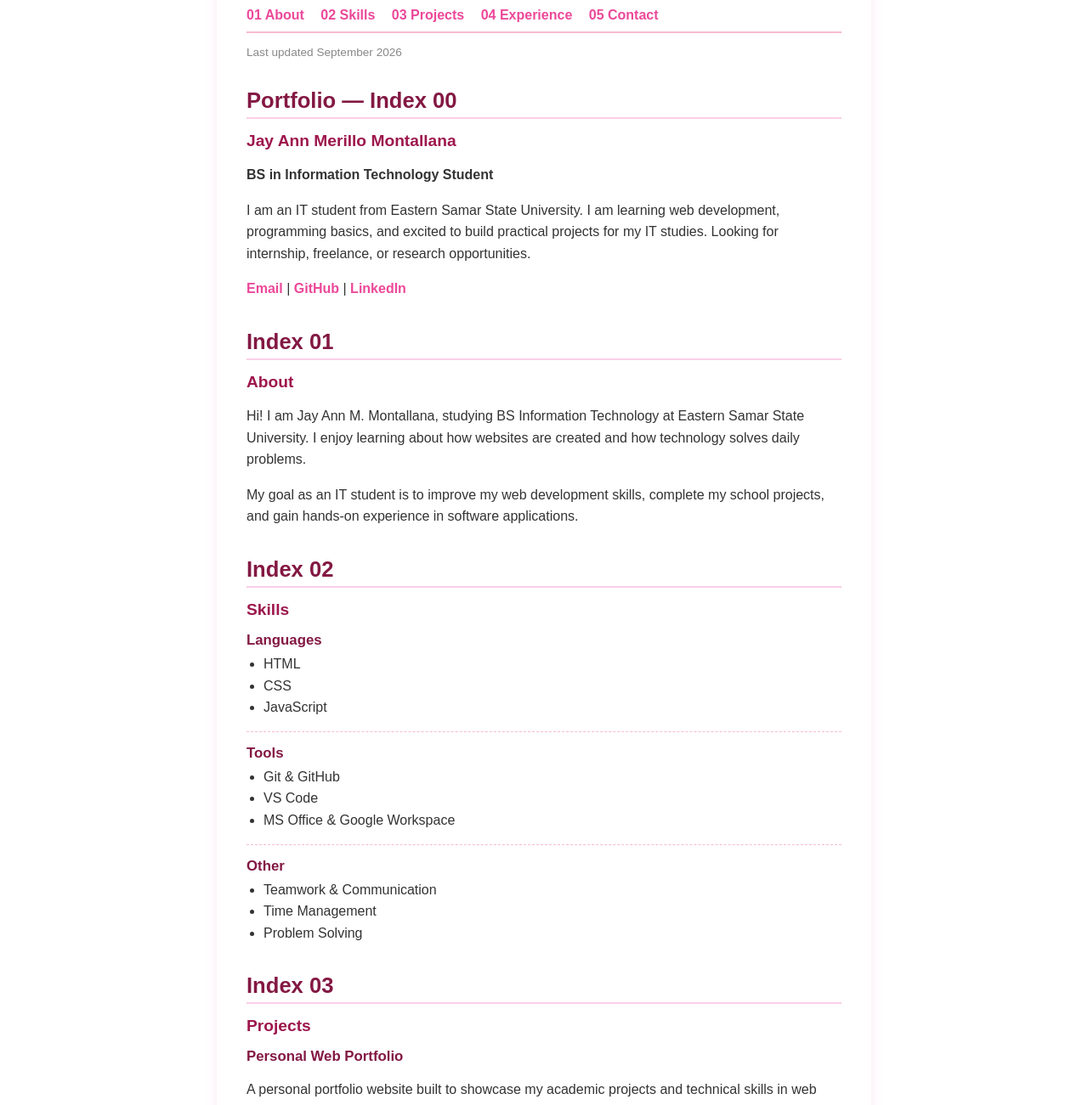
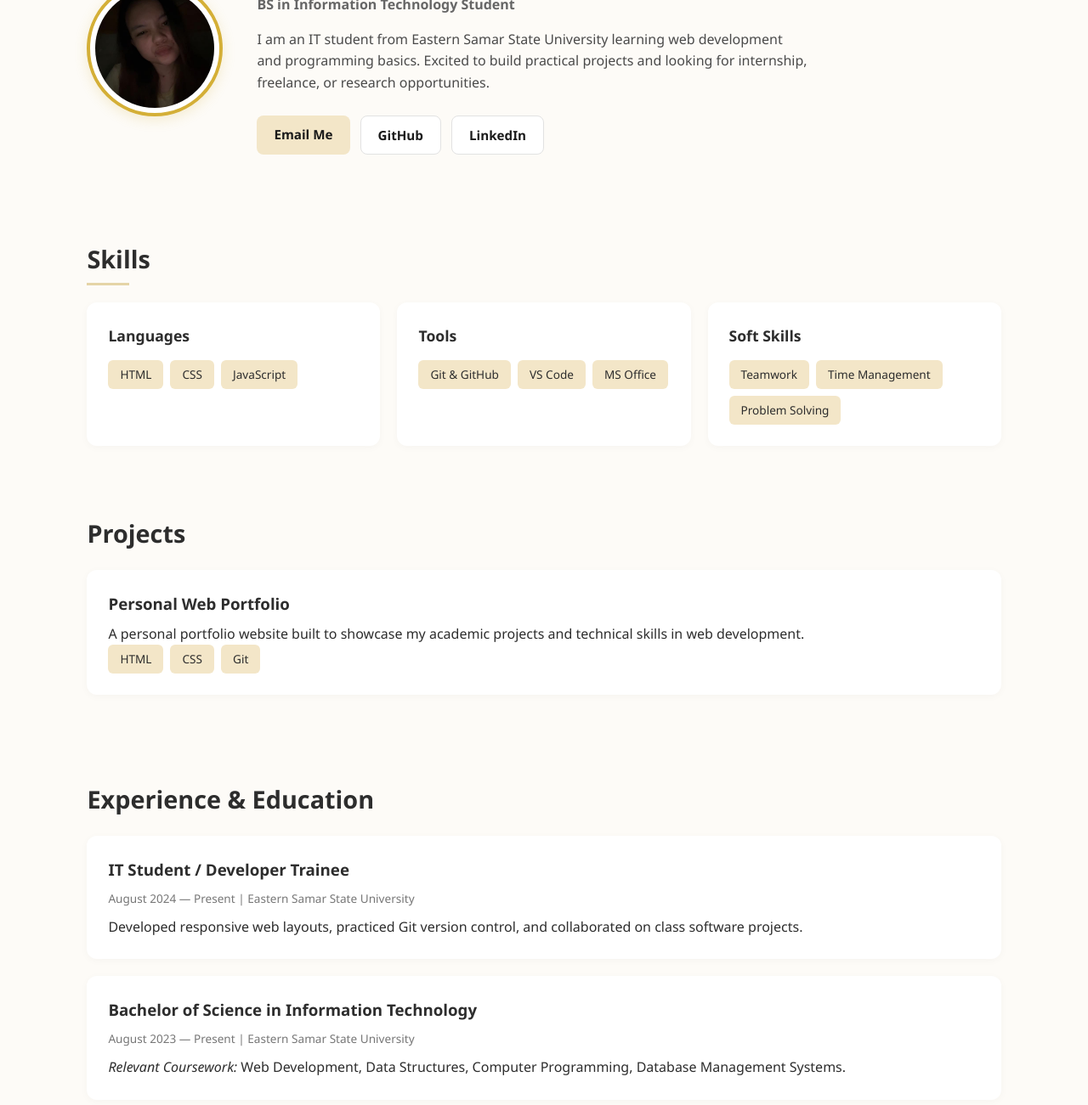
Before and after one commit to jxyxnn/my-portfolio, a plain HTML site: page index.html in a window 1280 px wide. Shown: the part 204-1505 px from the top of the page at 85% size. Drawn offline with Linux system fonts and the light colour scheme.

Commit message:
update portfolio

```diff
--- a/index.html
+++ b/index.html
@@ -8,157 +8,118 @@
 </head>
 <body>
 
-    <!-- Skip to Content for Accessibility -->
-    <a href="#main" class="skip-link">Skip to content</a>
+  <!-- Navigation -->
+  <nav class="navbar">
+    <div class="logo">Jay Ann</div>
+    <ul class="nav-links">
+      <li><a href="#about">About</a></li>
+      <li><a href="#skills">Skills</a></li>
+      <li><a href="#projects">Projects</a></li>
+      <li><a href="#experience">Experience</a></li>
+      <li><a href="#contact">Contact</a></li>
+    </ul>
+  </nav>
 
-    <div class="layout">
-        <main id="main">
+  <!-- Hero / About Section -->
+  <section id="about" class="hero-section">
+    <div class="hero-container">
 
-            <!-- Top Header Metadata Block -->
-            <div class="top-header">
-                <img src="https://via.placeholder.com/80" alt="Jay Ann M. Montallana" class="profile-img">
-                <div>
-                    <strong>Jay Ann Merillo Montallana</strong><br>
-                    <span>B.S. Information Technology, 2026</span>
+      <!-- Circle Frame Profile Image -->
+      <div class="profile-frame">
+        <img src="profile.jpg" alt="Jay Ann Merillo Montallana" class="profile-img">
+      </div>
+
+      <!-- Content -->
+      <div class="hero-content">
+        <h1>Jay Ann Merillo Montallana</h1>
+        <p class="subtitle">BS in Information Technology Student</p>
+        <p class="bio">
+          I am an IT student from Eastern Samar State University learning web development and programming basics. Excited to build practical projects and looking for internship, freelance, or research opportunities.
+        </p>
+
+        <div class="cta-buttons">
+          <a href="mailto:jayannmontallana53@gmail.com" class="btn btn-primary">Email Me</a>
+          <a href="https://github.com" target="_blank" class="btn btn-secondary">GitHub</a>
+          <a href="https://linkedin.com" target="_blank" class="btn btn-secondary">LinkedIn</a>
         </div>
       </div>
 
-            <!-- Top Menu Bar -->
-            <div class="nav-bar">
-                <a href="#index01">01 About</a>
-                <a href="#index02">02 Skills</a>
-                <a href="#index03">03 Projects</a>
-                <a href="#index04">04 Experience</a>
-                <a href="#index05">05 Contact</a>
     </div>
+  </section>
 
-            <div class="last-updated">Last updated September 2026</div>
+  <!-- Skills Section -->
+  <section id="skills" class="skills-section">
+    <h2>Skills</h2>
+    <div class="skills-grid">
 
-            <!-- INDEX 00 SECTION -->
-            <h1 class="section-title">Portfolio — Index 00</h1>
-
-            <h2 class="sub-heading">Jay Ann Merillo Montallana</h2>
-            <p><strong>BS in Information Technology Student</strong></p>
-
-            <p>I am an IT student from Eastern Samar State University. I am learning web development, programming basics, and excited to build practical projects for my IT studies. Looking for internship, freelance, or research opportunities.</p>
-
-            <p>
-                <a href="mailto:jayannmontallana53@gmail.com">Email</a> |
-                <a href="https://github.com" target="_blank">GitHub</a> |
-                <a href="https://linkedin.com" target="_blank">LinkedIn</a>
-            </p>
-
-            <!-- INDEX 01 SECTION -->
-            <div id="index01">
-                <h1 class="section-title">Index 01</h1>
-                <h2 class="sub-heading">About</h2>
-                <p>Hi! I am Jay Ann M. Montallana, studying BS Information Technology at Eastern Samar State University. I enjoy learning about how websites are created and how technology solves daily problems.</p>
-                <p>My goal as an IT student is to improve my web development skills, complete my school projects, and gain hands-on experience in software applications.</p>
-            </div>
-
-            <!-- INDEX 02 SECTION -->
-            <div id="index02">
-                <h1 class="section-title">Index 02</h1>
-                <h2 class="sub-heading">Skills</h2>
-
-                <h3 class="item-heading">Languages</h3>
-                <ul>
-                    <li>HTML</li>
-                    <li>CSS</li>
-                    <li>JavaScript</li>
-                </ul>
-
-                <hr class="divider">
-
-                <h3 class="item-heading">Tools</h3>
-                <ul>
-                    <li>Git & GitHub</li>
-                    <li>VS Code</li>
-                    <li>MS Office & Google Workspace</li>
-                </ul>
-
-                <hr class="divider">
-
-                <h3 class="item-heading">Other</h3>
-                <ul>
-                    <li>Teamwork & Communication</li>
-                    <li>Time Management</li>
-                    <li>Problem Solving</li>
-                </ul>
-            </div>
-
-            <!-- INDEX 03 SECTION -->
-            <div id="index03">
-                <h1 class="section-title">Index 03</h1>
-                <h2 class="sub-heading">Projects</h2>
-
-                <div class="item-block">
-                    <h3 class="item-heading">Personal Web Portfolio</h3>
-                    <p>A personal portfolio website built to showcase my academic projects and technical skills in web development.</p>
-                    <p>
-                        <span class="tech-tag">HTML</span>
-                        <span class="tech-tag">CSS</span>
-                        <span class="tech-tag">Git</span>
-                    </p>
-                    <p>
-                        <a href="#">Live demo</a> |
-                        <a href="https://github.com" target="_blank">Source</a>
-                    </p>
-                </div>
-
-                <div class="item-block">
-                    <h3 class="item-heading">[Second Project Name]</h3>
-                    <p>A short description of your project: what problem it solves and your role in building it.</p>
-                    <p>
-                        <span class="tech-tag">HTML</span>
-                        <span class="tech-tag">JavaScript</span>
-                    </p>
-                    <p>
-                        <a href="#">Live demo</a> |
-                        <a href="https://github.com" target="_blank">Source</a>
-                    </p>
+      <div class="skill-card">
+        <h3>Languages</h3>
+        <div class="tags">
+          <span class="tag">HTML</span>
+          <span class="tag">CSS</span>
+          <span class="tag">JavaScript</span>
         </div>
       </div>
 
-            <!-- INDEX 04 SECTION -->
-            <div id="index04">
-                <h1 class="section-title">Index 04</h1>
-                <h2 class="sub-heading">Experience & Education</h2>
+      <div class="skill-card">
+        <h3>Tools</h3>
+        <div class="tags">
+          <span class="tag">Git & GitHub</span>
+          <span class="tag">VS Code</span>
+          <span class="tag">MS Office</span>
+        </div>
+      </div>
 
-                <h3 class="item-heading">Experience</h3>
-                <div class="item-block">
-                    <div class="date-range">August 2024 — Present</div>
-                    <div style="font-weight: bold;">IT Student / Developer Trainee</div>
-                    <div class="org-name">Eastern Samar State University</div>
+      <div class="skill-card">
+        <h3>Soft Skills</h3>
+        <div class="tags">
+          <span class="tag">Teamwork</span>
+          <span class="tag">Time Management</span>
+          <span class="tag">Problem Solving</span>
+        </div>
+      </div>
+
+    </div>
+  </section>
+
+  <!-- Projects Section -->
+  <section id="projects" class="projects-section">
+    <h2>Projects</h2>
+    <div class="project-card">
+      <h3>Personal Web Portfolio</h3>
+      <p>A personal portfolio website built to showcase my academic projects and technical skills in web development.</p>
+      <div class="tags">
+        <span class="tag">HTML</span>
+        <span class="tag">CSS</span>
+        <span class="tag">Git</span>
+      </div>
+    </div>
+  </section>
+
+  <!-- Experience & Education Section -->
+  <section id="experience" class="experience-section">
+    <h2>Experience & Education</h2>
+
+    <div class="experience-card">
+      <h3>IT Student / Developer Trainee</h3>
+      <p class="meta">August 2024 — Present | Eastern Samar State University</p>
       <p>Developed responsive web layouts, practiced Git version control, and collaborated on class software projects.</p>
     </div>
 
-                <h3 class="item-heading">Education</h3>
-                <div class="item-block">
-                    <div class="date-range">August 2023 — Present</div>
-                    <div style="font-weight: bold;">Bachelor of Science in Information Technology</div>
-                    <div class="org-name">Eastern Samar State University</div>
-                    <p>Relevant Coursework: Web Development, Data Structures, Computer Programming, Database Management Systems.</p>
+    <div class="experience-card">
+      <h3>Bachelor of Science in Information Technology</h3>
+      <p class="meta">August 2023 — Present | Eastern Samar State University</p>
+      <p><em>Relevant Coursework:</em> Web Development, Data Structures, Computer Programming, Database Management Systems.</p>
     </div>
-            </div>
+  </section>
 
-            <!-- INDEX 05 SECTION -->
-            <div id="index05">
-                <h1 class="section-title">Index 05</h1>
-                <h2 class="sub-heading">Get in touch</h2>
-                <p>Open to internship, freelance, or research opportunities in web development. Reach out any time!</p>
-                <p>
-                    <a href="mailto:jayannmontallana53@gmail.com">jayannmontallana53@gmail.com</a> |
-                    <a href="tel:09278771335">09278771335</a>
-                </p>
-            </div>
-
-            <footer>
-                © 2026 Jay Ann M. Montallana. All rights reserved.
+  <!-- Contact Section -->
+  <footer id="contact" class="footer-section">
+    <h2>Get In Touch</h2>
+    <p>Email: <a href="mailto:jayannmontallana53@gmail.com">jayannmontallana53@gmail.com</a></p>
+    <p>Phone: 09278771335</p>
+    <p class="copyright">&copy; 2026 Jay Ann M. Montallana. All rights reserved.</p>
   </footer>
-
-        </main>
-    </div>
 
 </body>
 </html>
--- a/style.css
+++ b/style.css
@@ -1,149 +1,227 @@
-/* Soft Feminine Pastel Pink Theme */
-body {
-    background-color: #fff0f5; /* Light pink background */
-    color: #333333;            /* Clear text */
-    font-family: Arial, sans-serif;
-    margin: 30px auto;
-    max-width: 700px;
-    background-color: #ffffff; /* White card layout */
-    padding: 35px;
-    border-radius: 12px;
-    box-shadow: 0 4px 15px rgba(244, 114, 182, 0.15);
+/* General Resets & Typography */
+* {
+  margin: 0;
+  padding: 0;
+  box-sizing: border-box;
+  font-family: 'Segoe UI', Tahoma, Geneva, Verdana, sans-serif;
 }
 
-/* Accessibility link */
-.skip-link {
-    display: inline-block;
-    margin-bottom: 15px;
-    font-size: 0.9rem;
+body {
+  background-color: #fdfbf7;
+  color: #2d2d2d;
+  line-height: 1.6;
 }
 
-/* Top Header Metadata Block */
-.top-header {
-    display: flex;
-    align-items: center;
-    gap: 15px;
-    margin-bottom: 20px;
-    font-size: 0.95rem;
-    color: #888888;
+/* Navbar */
+.navbar {
+  display: flex;
+  justify-content: space-between;
+  align-items: center;
+  padding: 20px 8%;
+  background-color: #fdfbf7;
+}
+
+.logo {
+  font-size: 1.4rem;
+  font-weight: bold;
+}
+
+.nav-links {
+  display: flex;
+  list-style: none;
+  gap: 20px;
+}
+
+.nav-links a {
+  text-decoration: none;
+  color: #2d2d2d;
+  font-weight: 500;
+  transition: color 0.3s;
+}
+
+.nav-links a:hover {
+  color: #cbb26b;
+}
+
+/* Hero Section */
+.hero-section {
+  padding: 60px 8%;
+}
+
+.hero-container {
+  display: flex;
+  align-items: center;
+  gap: 40px;
+  max-width: 1100px;
+}
+
+/* Circle Frame with Gold Border */
+.profile-frame {
+  width: 160px;
+  height: 160px;
+  border-radius: 50%;
+  border: 4px solid #d4af37; /* Warm Gold Border */
+  padding: 6px;             /* Space between image and border */
+  background-color: #ffffff;
+  display: flex;
+  align-items: center;
+  justify-content: center;
+  flex-shrink: 0;
+  box-shadow: 0 4px 15px rgba(212, 175, 55, 0.2);
 }
 
 .profile-img {
-    width: 80px;
-    height: 80px;
-    border-radius: 50%;
-    object-fit: cover;
-    border: 2px solid #f8bbd0;
+  width: 100%;
+  height: 100%;
+  object-fit: cover;
+  border-radius: 50%;
 }
 
-/* Menu Bar */
-.nav-bar {
-    margin: 15px 0;
-    padding: 10px 0;
-    border-top: 2px solid #f8bbd0;
-    border-bottom: 2px solid #f8bbd0;
-    font-weight: bold;
+/* Hero Content */
+.hero-content h1 {
+  font-size: 2.2rem;
+  font-weight: 700;
+  color: #1a1a1a;
+  margin-bottom: 5px;
 }
 
-.nav-bar a {
-    color: #ec4899;
-    text-decoration: none;
-    margin-right: 15px;
+.subtitle {
+  font-weight: 600;
+  color: #666;
+  margin-bottom: 15px;
 }
 
-.nav-bar a:hover {
-    color: #be185d;
+.bio {
+  color: #4a4a4a;
+  max-width: 650px;
+  margin-bottom: 25px;
 }
 
-.last-updated {
-    font-size: 0.85rem;
-    color: #888888;
-    margin-bottom: 25px;
+/* Buttons */
+.cta-buttons {
+  display: flex;
+  gap: 12px;
 }
 
-/* Headings */
-h1.section-title {
-    color: #831843; /* Deep Pink Accent */
-    font-size: 1.6rem;
-    margin-top: 35px;
-    margin-bottom: 15px;
-    border-bottom: 2px solid #fbcfe8;
-    padding-bottom: 5px;
+.btn {
+  padding: 10px 20px;
+  border-radius: 8px;
+  text-decoration: none;
+  font-weight: 600;
+  font-size: 0.95rem;
+  transition: background-color 0.3s;
 }
 
-h2.sub-heading {
-    color: #9d174d;
-    font-size: 1.2rem;
-    margin-top: 15px;
-    margin-bottom: 10px;
+.btn-primary {
+  background-color: #f3e6c8;
+  color: #1a1a1a;
 }
 
-h3.item-heading {
-    color: #831843;
-    font-size: 1.05rem;
-    margin-top: 15px;
-    margin-bottom: 5px;
+.btn-primary:hover {
+  background-color: #e5d4a7;
 }
 
-p {
-    line-height: 1.6;
-    margin-bottom: 15px;
+.btn-secondary {
+  background-color: #ffffff;
+  color: #1a1a1a;
+  border: 1px solid #e2e2e2;
 }
 
-ul {
-    line-height: 1.6;
-    margin-top: 5px;
-    margin-bottom: 15px;
-    padding-left: 20px;
+.btn-secondary:hover {
+  background-color: #f5f5f5;
 }
 
-hr.divider {
-    border: 0;
-    border-top: 1px dashed #f8bbd0;
-    margin: 15px 0;
+/* Skills Section */
+.skills-section {
+  padding: 40px 8%;
 }
 
-/* Tech Badges */
-.tech-tag {
-    display: inline-block;
-    background-color: #fce7f3;
-    color: #9d174d;
-    font-size: 0.8rem;
-    font-weight: bold;
-    padding: 3px 8px;
-    border-radius: 4px;
-    margin-right: 5px;
+.skills-section h2,
+.projects-section h2,
+.experience-section h2 {
+  font-size: 1.8rem;
+  margin-bottom: 20px;
+  position: relative;
 }
 
-/* Links */
-a {
-    color: #ec4899;
-    text-decoration: none;
-    font-weight: bold;
+.skills-section h2::after {
+  content: '';
+  display: block;
+  width: 50px;
+  height: 3px;
+  background-color: #e5d4a7;
+  margin-top: 5px;
 }
 
-a:hover {
-    text-decoration: underline;
+.skills-grid {
+  display: grid;
+  grid-template-columns: repeat(auto-fit, minmax(280px, 1fr));
+  gap: 20px;
 }
 
-.item-block {
-    margin-bottom: 25px;
+.skill-card {
+  background: #ffffff;
+  padding: 25px;
+  border-radius: 12px;
+  box-shadow: 0 2px 10px rgba(0, 0, 0, 0.03);
 }
 
-.date-range {
-    color: #888888;
-    font-size: 0.9rem;
+.skill-card h3 {
+  margin-bottom: 15px;
+  font-size: 1.1rem;
 }
 
-.org-name {
-    font-weight: bold;
-    color: #831843;
+.tags {
+  display: flex;
+  flex-wrap: wrap;
+  gap: 8px;
 }
 
-footer {
-    margin-top: 40px;
-    font-size: 0.85rem;
-    color: #888888;
-    border-top: 1px solid #f8bbd0;
-    padding-top: 15px;
+.tag {
+  background-color: #f3e6c8;
+  padding: 6px 14px;
+  border-radius: 6px;
+  font-size: 0.85rem;
+  font-weight: 500;
 }
+
+/* Projects & Experience */
+.projects-section, .experience-section {
+  padding: 40px 8%;
+}
+
+.project-card, .experience-card {
+  background: #ffffff;
+  padding: 25px;
+  border-radius: 12px;
+  margin-bottom: 20px;
+  box-shadow: 0 2px 10px rgba(0, 0, 0, 0.03);
+}
+
+.project-card h3, .experience-card h3 {
+  margin-bottom: 8px;
+}
+
+.meta {
+  font-size: 0.85rem;
+  color: #777;
+  margin-bottom: 10px;
+}
+
+/* Footer Section */
+.footer-section {
+  padding: 40px 8%;
+  background-color: #f8f6f0;
+  margin-top: 40px;
+}
+
+.footer-section a {
+  color: #1a1a1a;
+  text-decoration: underline;
+}
+
+.copyright {
+  margin-top: 20px;
+  font-size: 0.85rem;
+  color: #888;
+}
```
Also changed, not shown: profile.jpg (added). Lines whose indentation alone changed are shown as unchanged.
